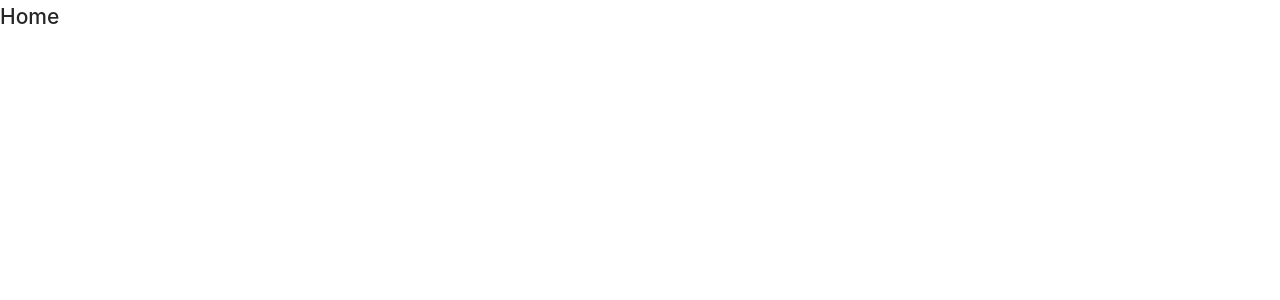
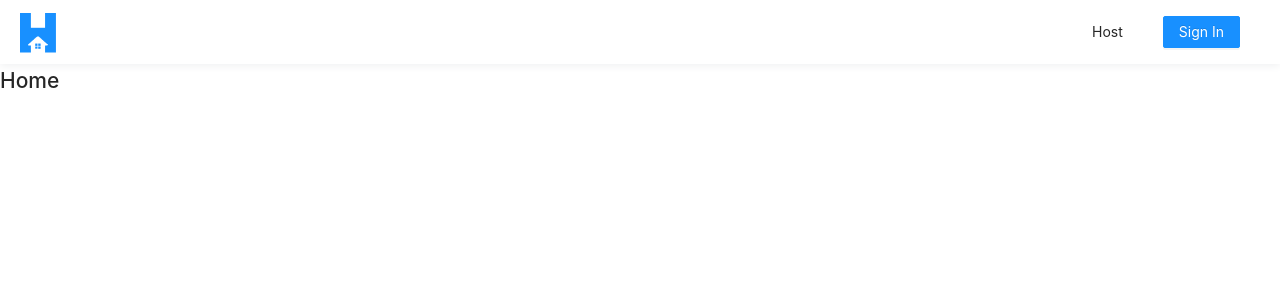
Before and after one commit to ltmylinh/node-learning-example, a React (Create React App) app in the folder client/: page / in a window 1280 px wide. Shown: the top 300 px of the page. Built offline with nearby package versions, Linux system fonts and the light colour scheme.

Commit message:
header and menu

```diff
--- a/client/package.json
+++ b/client/package.json
@@ -3,6 +3,7 @@
   "version": "0.1.0",
   "private": true,
   "dependencies": {
+    "@ant-design/icons": "^4.2.2",
     "@testing-library/jest-dom": "^4.2.4",
     "@testing-library/react": "^9.3.2",
     "@testing-library/user-event": "^7.1.2",
--- a/client/src/index.tsx
+++ b/client/src/index.tsx
@@ -3,12 +3,13 @@
 import { BrowserRouter as Router, Switch, Route } from 'react-router-dom';
 import ApolloClient from 'apollo-boost';
 import { ApolloProvider } from 'react-apollo';
-import { Layout } from 'antd';
+import { Layout, Affix } from 'antd';
 
 import * as serviceWorker from './serviceWorker';
 import { Viewer } from './lib/types';
 
 import {
+  AppHeader,
   Home,
   Listing,
   Listings,
@@ -35,6 +36,9 @@
   return (
     <Router>
       <Layout id='app'>
+        <Affix offsetTop={0} className='app__affix-header'>
+          <AppHeader {...{ viewer, setViewer }} />
+        </Affix>
         <Switch>
           <Route exact path='/' component={Home} />
           <Route exact path='/host' component={Host} />
--- /dev/null
+++ b/client/src/section/AppHeader/components/MenuItems.tsx
@@ -0,0 +1,77 @@
+import React from 'react';
+import { Link } from 'react-router-dom';
+import { useMutation } from '@apollo/react-hooks';
+
+import { Button, Menu, Avatar } from 'antd';
+import Icon from '@ant-design/icons';
+
+import { Viewer } from '../../../lib/types';
+import { LOG_OUT } from '../../../lib/graphql/mutations';
+import { LogOut as LogOutData } from '../../../lib/graphql/mutations/LogOut/__generated__/LogOut';
+import {
+  displaySuccessNotification,
+  displayErrorMessage,
+} from '../../../lib/utils';
+
+const { Item, SubMenu } = Menu;
+
+interface Props {
+  viewer: Viewer;
+  setViewer: (viewer: Viewer) => void;
+}
+
+export const MenuItems = ({ viewer, setViewer }: Props) => {
+  const [logOut] = useMutation<LogOutData>(LOG_OUT, {
+    onCompleted: (data) => {
+      if (data?.logOut) {
+        setViewer(data.logOut);
+        displaySuccessNotification('You have successfully logged out!');
+      }
+    },
+    onError: () => {
+      displayErrorMessage(
+        "Sorry! We weren't able to log you out. Please try again later!"
+      );
+    },
+  });
+
+  const onLogout = () => {
+    logOut();
+  };
+
+  const subMenuLogin =
+    viewer.id && viewer.avatar ? (
+      <SubMenu title={<Avatar src={viewer.avatar} />}>
+        <Item key={'/user/'}>
+          <Link to={`/user/${viewer.id}`}>
+            <Icon type='user' />
+            Profile
+          </Link>
+        </Item>
+        <Item key='logout'>
+          <div onClick={onLogout}>
+            <Icon type='logout' />
+            Log out
+          </div>
+        </Item>
+      </SubMenu>
+    ) : (
+      <Item>
+        <Link to='/login'>
+          <Button type='primary'>Sign In</Button>
+        </Link>
+      </Item>
+    );
+
+  return (
+    <Menu mode='horizontal' selectable={false} className='menu'>
+      <Item key='/host'>
+        <Link to='/host'>
+          <Icon type='home' />
+          Host
+        </Link>
+      </Item>
+      {subMenuLogin}
+    </Menu>
+  );
+};
--- /dev/null
+++ b/client/src/section/AppHeader/components/index.ts
@@ -0,0 +1 @@
+export * from './MenuItems';
--- /dev/null
+++ b/client/src/section/AppHeader/index.tsx
@@ -0,0 +1,31 @@
+import React from 'react';
+import { Link } from 'react-router-dom';
+import { Layout } from 'antd';
+
+import { Viewer } from '../../lib/types';
+import logo from './assets/tinyhouse-logo.png';
+import { MenuItems } from './components';
+
+const { Header } = Layout;
+
+interface Props {
+  viewer: Viewer;
+  setViewer: (viewer: Viewer) => void;
+}
+
+export const AppHeader = ({ viewer, setViewer }: Props) => {
+  return (
+    <Header className='app-header'>
+      <div className='app-header__logo-search-section'>
+        <div className='app-header__logo'>
+          <Link to='/'>
+            <img src={logo} alt='App logo' />
+          </Link>
+        </div>
+      </div>
+      <div className='app-header__menu-section'>
+        <MenuItems viewer={viewer} setViewer={setViewer} />
+      </div>
+    </Header>
+  );
+};
--- a/client/src/section/index.ts
+++ b/client/src/section/index.ts
@@ -5,3 +5,4 @@
 export * from './User';
 export * from './Login';
 export * from './NotFound';
+export * from './AppHeader';
```
Also changed, not shown: client/src/section/AppHeader/assets/tinyhouse-logo.png (added).
